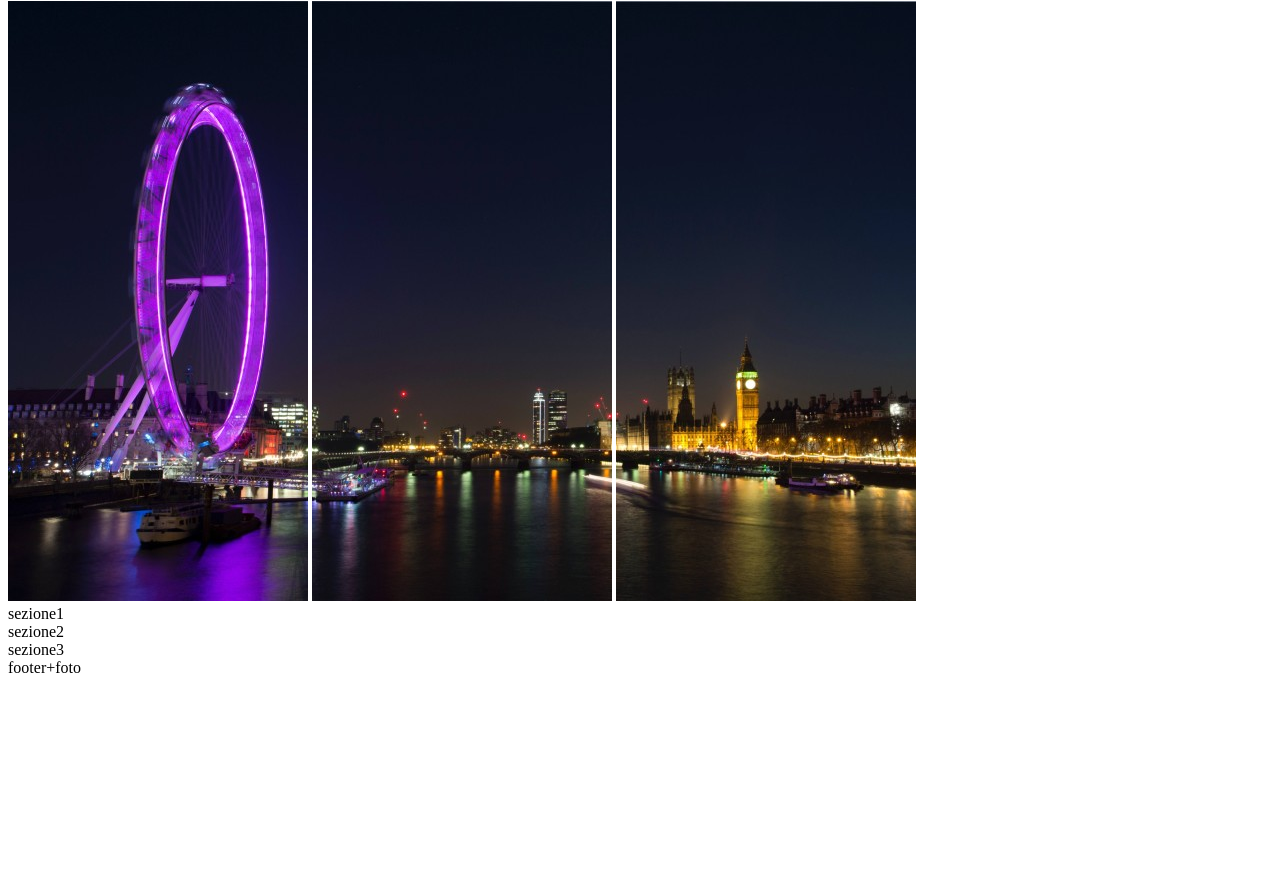
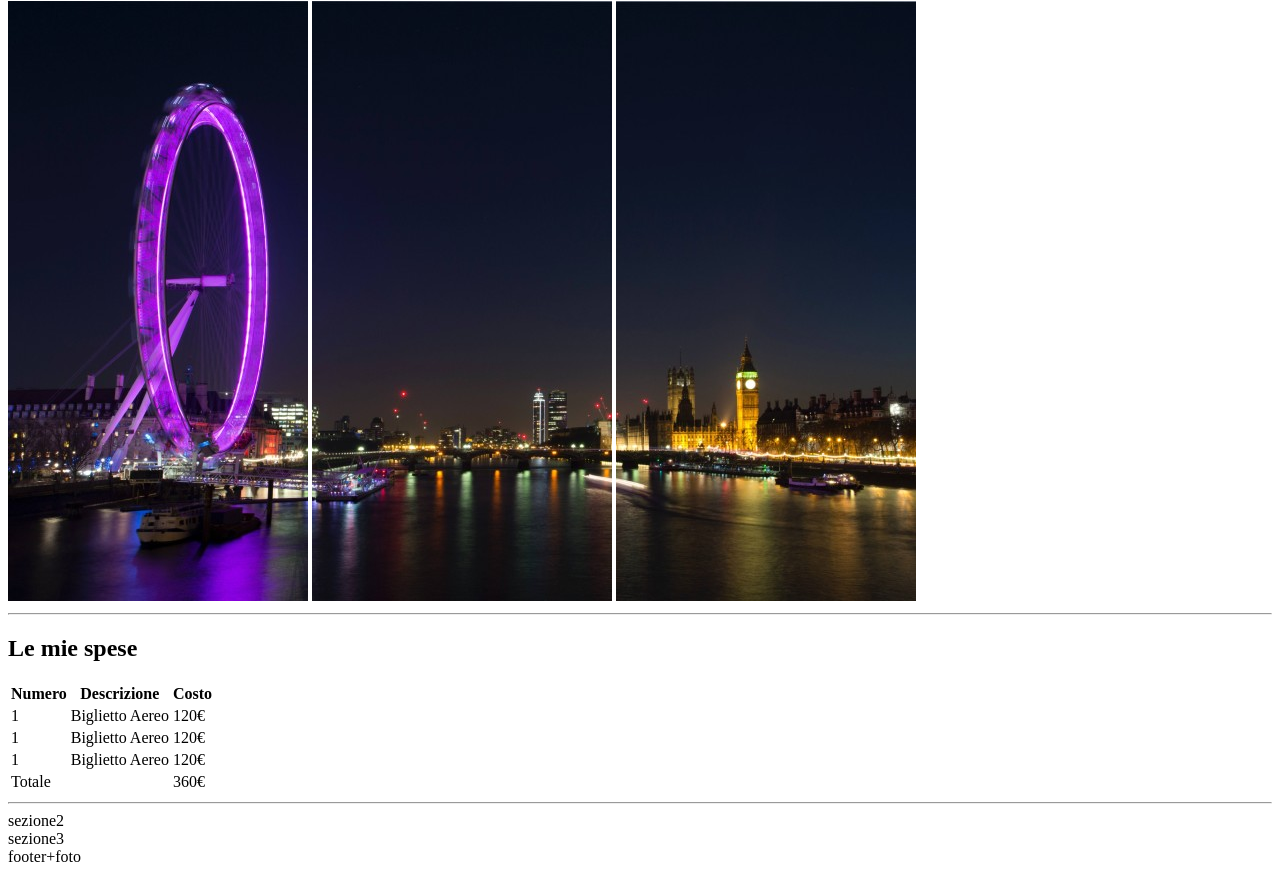
Before and after one commit to RiccardoLoPresti/html-london-trip, a plain HTML site: page index.html in a window 1280 px wide. Shown: the part 79-953 px from the top of the page. Before the commit the page ends 800 px from the top, so only its background shows below. Drawn offline with Linux system fonts and the light colour scheme.

Commit message:
[add] first section

```diff
--- a/index.html
+++ b/index.html
@@ -16,12 +16,55 @@
     <img src="img/foto3.jpg" alt="ferris wheel">
   </header>
 
+  <hr>
 
+  <!--contenuto principale-->
   <main>
 
+    <!--sezione spese-->
     <section>
-      sezione1
+      <h2>Le mie spese</h2>
+      <table>
+
+        <thead>
+          <tr>
+            <th><strong>Numero</strong></th>
+            <th><strong>Descrizione</strong></th>
+            <th><strong>Costo</strong></th>
+          </tr>
+        </thead>
+
+        <tbody>
+          <tr>
+            <td>1</td>
+            <td>Biglietto Aereo</td>
+            <td>120&euro;</td>
+          </tr>
+          <tr>
+            <td>1</td>
+            <td>Biglietto Aereo</td>
+            <td>120&euro;</td>
+          </tr>
+          <tr>
+            <td>1</td>
+            <td>Biglietto Aereo</td>
+            <td>120&euro;</td>
+          </tr>
+        </tbody>
+
+        <tfoot>
+          <tr>
+            <td>Totale</td>
+            <td>&ensp;</td>
+            <td>360&euro;</td>
+          </tr>
+        </tfoot>
+
+      </table>
+
     </section>
+
+    <hr>
 
 
     <section>
```
